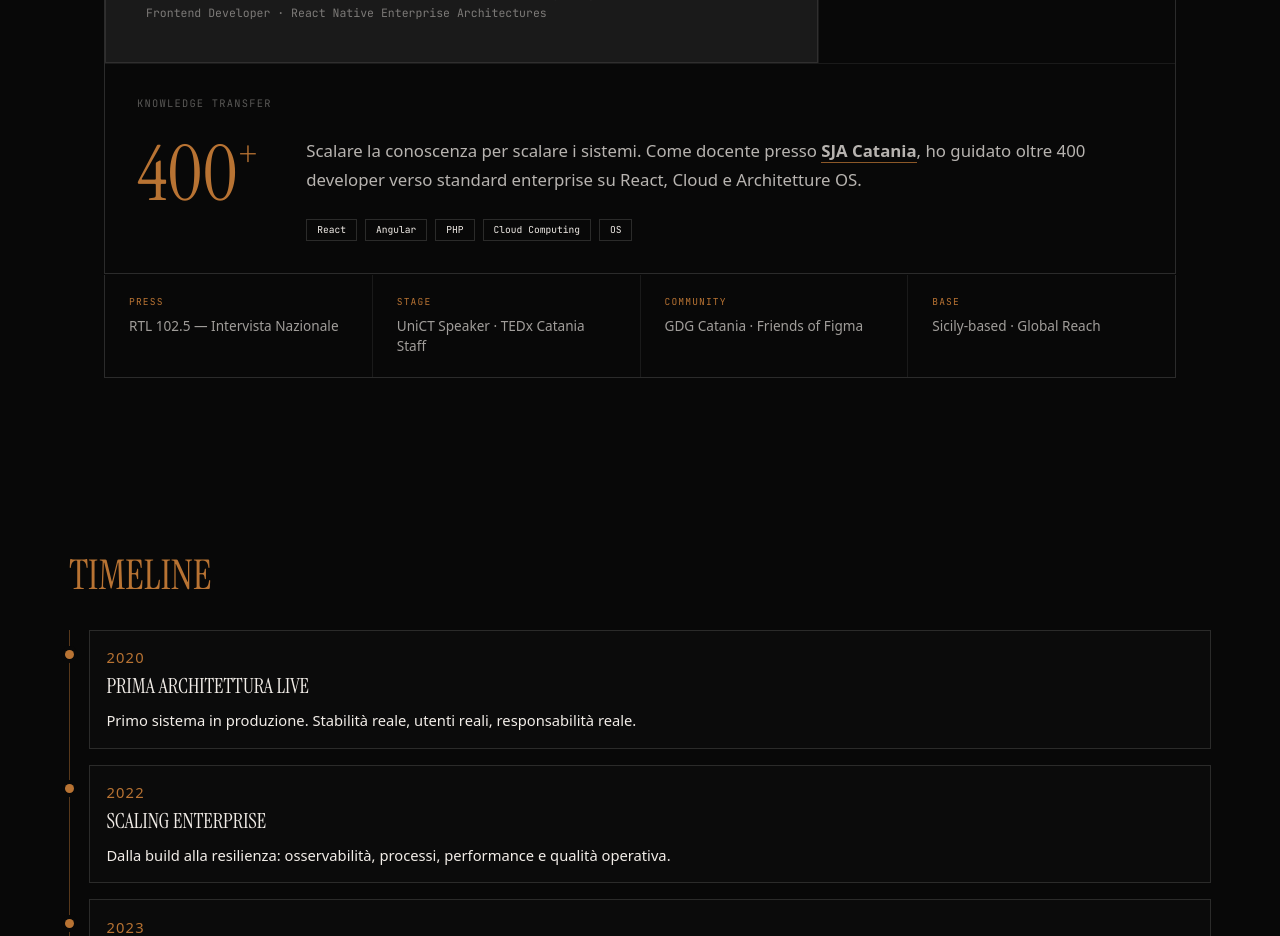
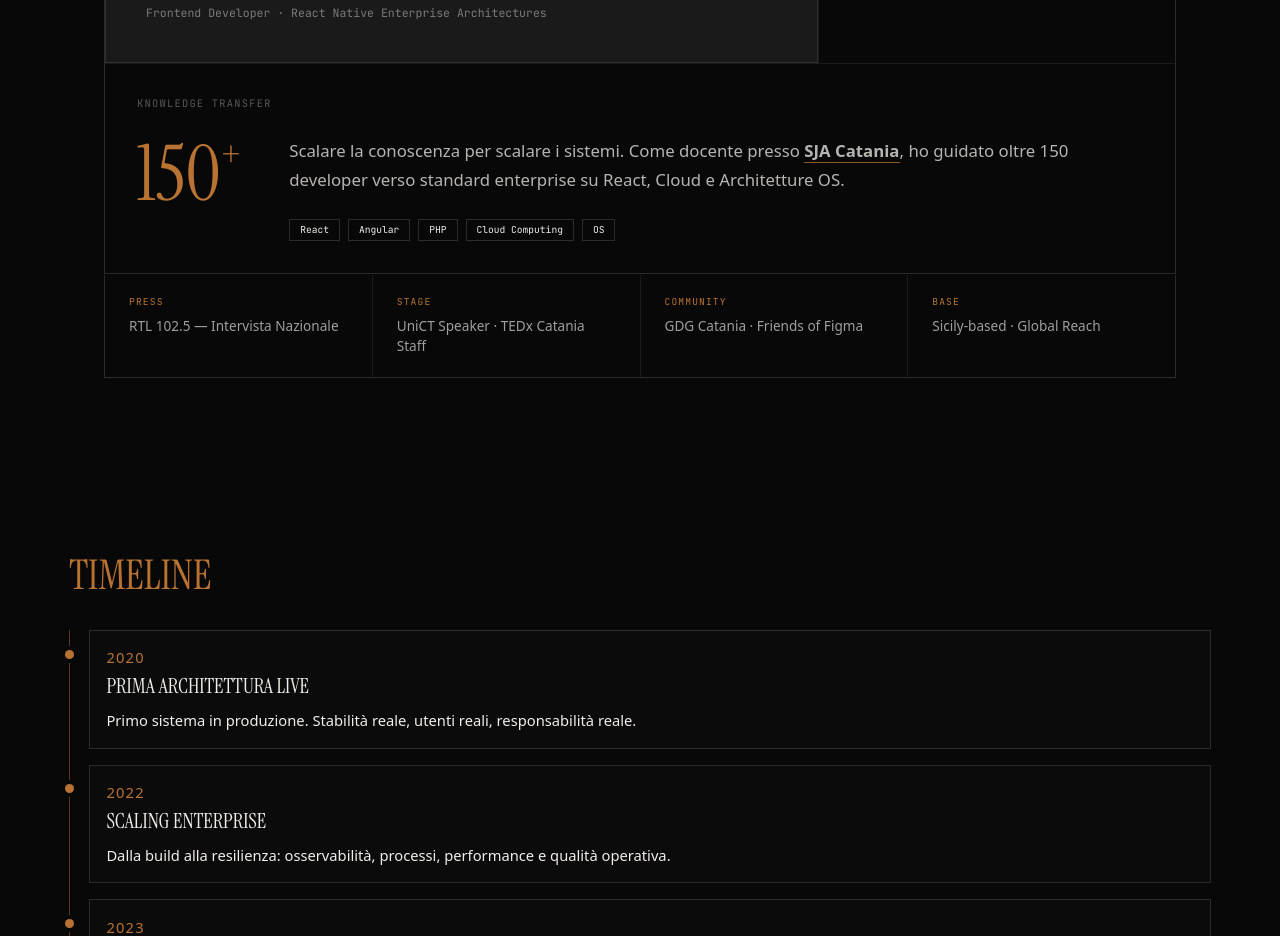
Before and after one commit to Flame0510/micheletornello.com, a Next.js app: page / in a window 1280 px wide. Shown: the part 3800-4736 px from the top of the page. Built offline with nearby package versions, Linux system fonts and the light colour scheme.

Commit message:
fix: update student count to 150+

```diff
--- a/src/app/page.tsx
+++ b/src/app/page.tsx
@@ -121,7 +121,7 @@ export default function HomePage() {
   const parallaxRef = useParallax(0.25);
   const statusRows = [
     { label: 'ROLE', desc: 'System Architect & Full-Stack Dev', state: 'STABLE' },
-    { label: 'EDU', desc: 'SJA Lecturer — 400+ devs trained', state: 'DEPLOYED' },
+    { label: 'EDU', desc: 'SJA Lecturer — 150+ devs trained', state: 'DEPLOYED' },
     { label: 'PRESS', desc: 'RTL 102.5 National Interview', state: 'VERIFIED' },
     { label: 'OPS', desc: 'Independent Founder & Enterprise Dev', state: 'ACTIVE' },
   ];
@@ -547,9 +547,9 @@ export default function HomePage() {
             <div className="pwH_module pwH_span3">
               <div className="pwH_mod_label">KNOWLEDGE TRANSFER</div>
               <div className="pwH_edu_content">
-                <div className="pwH_edu_num">400<span className="pwH_edu_plus">+</span></div>
+                <div className="pwH_edu_num">150<span className="pwH_edu_plus">+</span></div>
                 <div className="pwH_edu_text">
-                  <p className="pwH_edu_copy">Scalare la conoscenza per scalare i sistemi. Come docente presso <strong>SJA Catania</strong>, ho guidato oltre 400 developer verso standard enterprise su React, Cloud e Architetture OS.</p>
+                  <p className="pwH_edu_copy">Scalare la conoscenza per scalare i sistemi. Come docente presso <strong>SJA Catania</strong>, ho guidato oltre 150 developer verso standard enterprise su React, Cloud e Architetture OS.</p>
                   <div className="pwH_edu_tags">
                     <span>React</span><span>Angular</span><span>PHP</span><span>Cloud Computing</span><span>OS</span>
                   </div>
```
